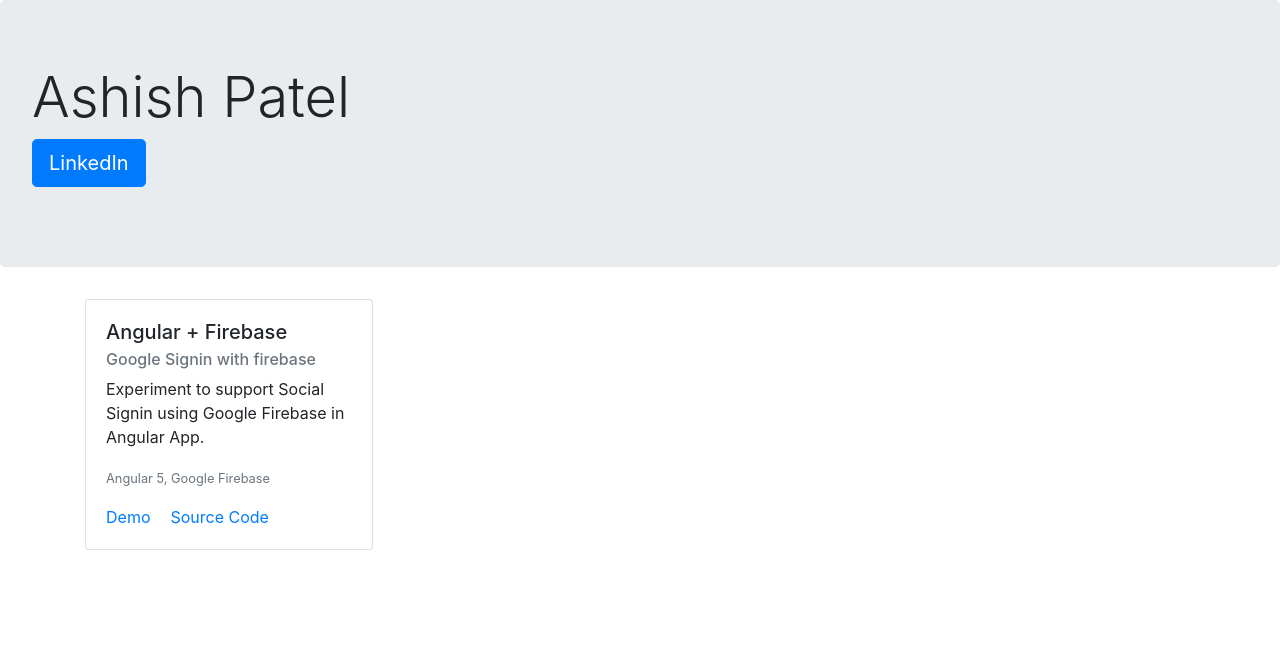
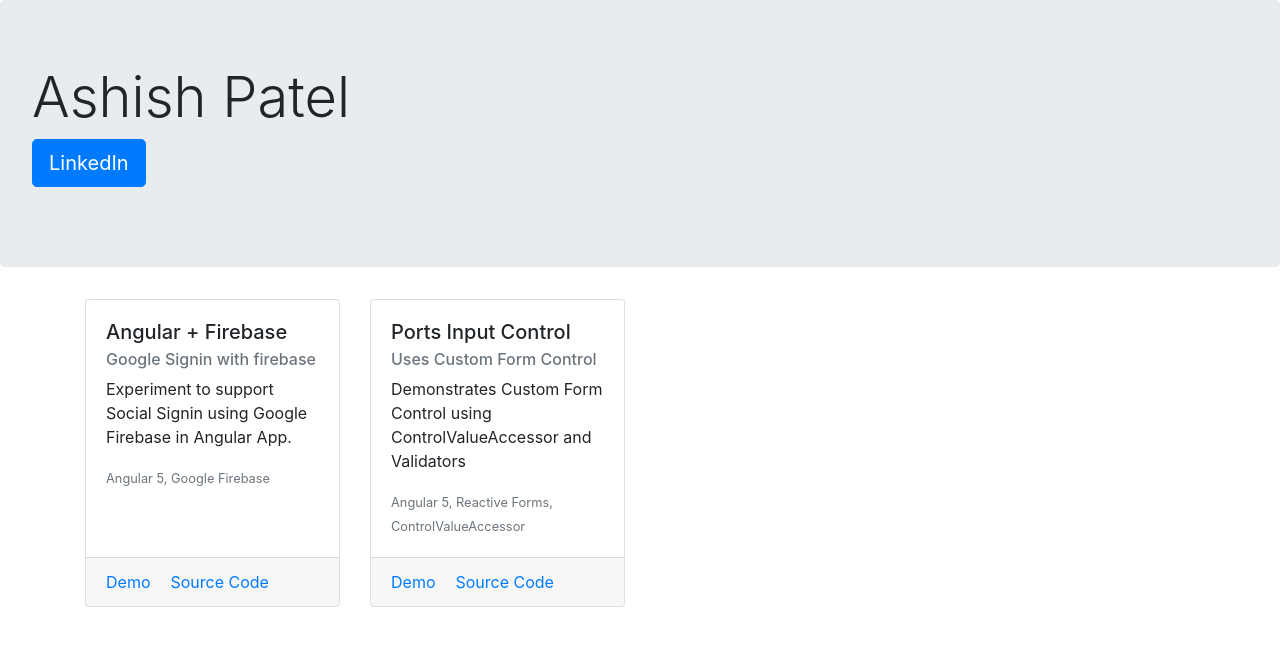
Before and after one commit to zoom2ashish/home, an Angular app: page / in a window 1280 px wide. Shown: the top 646 px of the page. Built offline with nearby package versions, Linux system fonts and the light colour scheme.

Commit message:
new project added

```diff
--- a/src/app/app.component.html
+++ b/src/app/app.component.html
@@ -6,15 +6,17 @@
 </div>
 <div class="container">
   <div class="row">
-    <div class="col-sm-6 col-md-4 col-xl-3">
-      <div class="card" style="width: 18rem;">
+    <div class="col-sm-6 col-md-4 col-xl-3 d-flex" *ngFor="let card of cards">
+      <div class="card flex-fill" style="width: 18rem;">
         <div class="card-body">
-          <h5 class="card-title">Angular + Firebase</h5>
-          <h6 class="card-subtitle mb-2 text-muted">Google Signin with firebase</h6>
-          <p class="card-text">Experiment to support Social Signin using Google Firebase in Angular App.</p>
-          <p class="card-text"><small class="text-muted">Angular 5, Google Firebase</small></p>
-          <a href="https://zoom2ashish.github.io/ng5-firebase/" target="_blank" class="card-link">Demo</a>
-          <a href="https://github.com/zoom2ashish/ng5-firebase" target="_blank" class="card-link">Source Code</a>
+          <h5 class="card-title">{{ card.title }}</h5>
+          <h6 class="card-subtitle mb-2 text-muted">{{ card.subtitle }}</h6>
+          <p class="card-text">{{ card.description }}</p>
+          <p class="card-text"><small class="text-muted">{{ card.tehnologies }}</small></p>
+        </div>
+        <div class="card-footer">
+          <a href="{{ card.demoUrl }}" target="_blank" class="card-link">Demo</a>
+          <a href="{{ card.githubRepoUrl }}" target="_blank" class="card-link">Source Code</a>
         </div>
       </div>
     </div>
--- a/src/app/app.component.ts
+++ b/src/app/app.component.ts
@@ -1,4 +1,13 @@
 import { Component } from '@angular/core';
+
+interface Card {
+  title: string;
+  subtitle: string;
+  description: string;
+  tehnologies?: string;
+  demoUrl?: string;
+  githubRepoUrl?: string;
+}
 
 @Component({
   selector: 'app-root',
@@ -7,4 +16,23 @@ import { Component } from '@angular/core';
 })
 export class AppComponent {
   title = 'app';
+
+  public cards: Card[] = [
+    {
+      title: 'Angular + Firebase',
+      subtitle: 'Google Signin with firebase',
+      description: 'Experiment to support Social Signin using Google Firebase in Angular App.',
+      tehnologies: 'Angular 5, Google Firebase',
+      demoUrl: 'https://zoom2ashish.github.io/ng5-firebase/',
+      githubRepoUrl: 'https://github.com/zoom2ashish/ng5-firebase'
+    },
+    {
+      title: 'Ports Input Control',
+      subtitle: 'Uses Custom Form Control',
+      description: 'Demonstrates Custom Form Control using ControlValueAccessor and Validators',
+      tehnologies: 'Angular 5, Reactive Forms, ControlValueAccessor',
+      demoUrl: 'https://zoom2ashish.github.io/ngx-ports-input-control/',
+      githubRepoUrl: 'https://github.com/zoom2ashish/ngx-ports-input-control'
+    }
+  ];
 }
```
